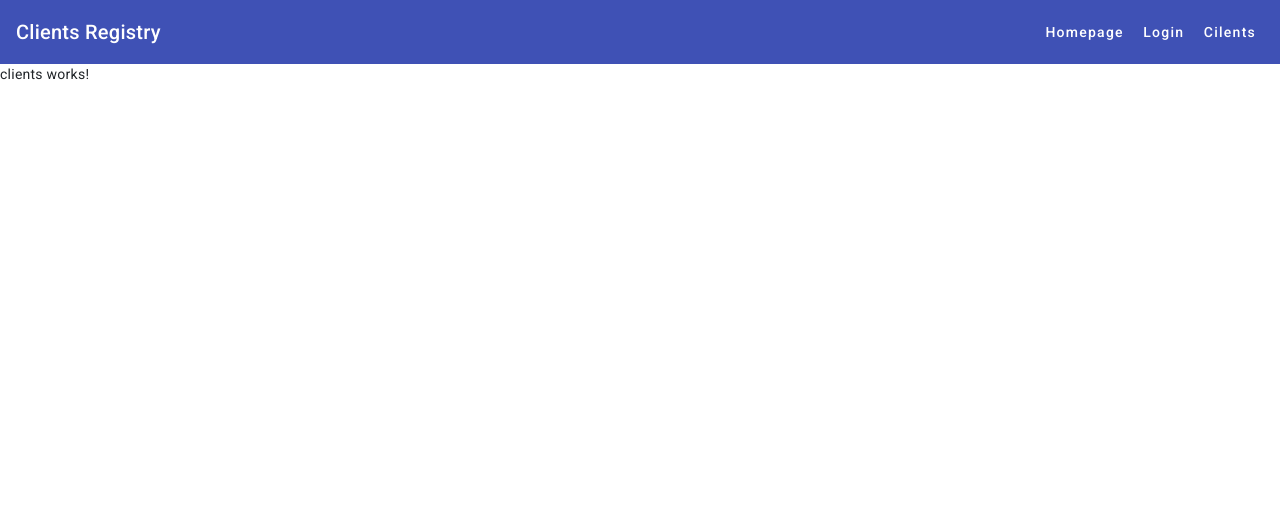
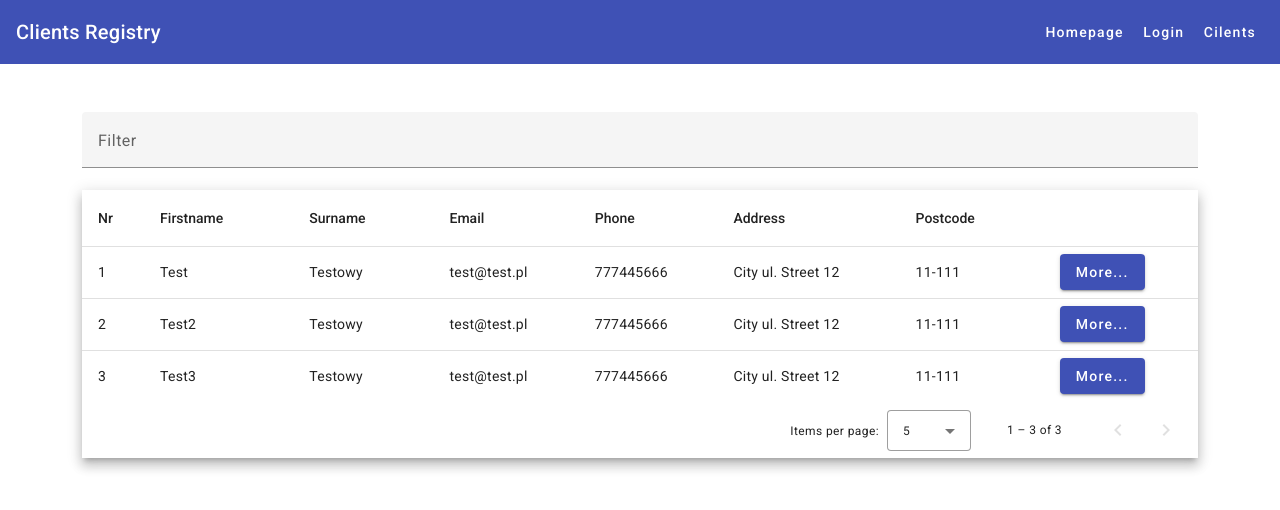
Before and after one commit to dawid-janta-lipinski/customers-registry, an Angular app: page /clients in a window 1280 px wide. Shown: the top 510 px of the page. Built offline with nearby package versions, Linux system fonts and the light colour scheme; data requests are answered from the project's data file.

Commit message:
clients table compononent created, working table displayed in UI

```diff
--- a/db.json
+++ b/db.json
@@ -28,6 +28,24 @@
       "phone": "777445666",
       "address": "City ul. Street 12",
       "postcode": "11-111"
+    },
+    {
+      "id": 2,
+      "firstname": "Test2",
+      "surname": "Testowy",
+      "email": "test@test.pl",
+      "phone": "777445666",
+      "address": "City ul. Street 12",
+      "postcode": "11-111"
+    },
+    {
+      "id": 3,
+      "firstname": "Test3",
+      "surname": "Testowy",
+      "email": "test@test.pl",
+      "phone": "777445666",
+      "address": "City ul. Street 12",
+      "postcode": "11-111"
     }
   ]
 }
--- a/src/app/app.component.html
+++ b/src/app/app.component.html
@@ -1,4 +1,6 @@
 <app-header></app-header>
 <main>
+  <div class="container">
     <router-outlet></router-outlet>
+  </div>
 </main>
--- /dev/null
+++ b/src/app/modules/clients/clients-table/clients-table.component.html
@@ -0,0 +1,80 @@
+<section class="mt-5">
+  <mat-form-field>
+    <mat-label>Filter</mat-label>
+    <input
+      matInput
+      (keyup)="applyFilter($event)"
+      placeholder="write something.."
+      #input
+    />
+  </mat-form-field>
+
+  <div class="mat-elevation-z8">
+    <table mat-table [dataSource]="dataSource" matSort>
+      <!-- nr Column -->
+      <ng-container matColumnDef="nr">
+        <th mat-header-cell *matHeaderCellDef>Nr</th>
+        <td mat-cell *matCellDef="let row; index as i">{{ i + 1 }}</td>
+      </ng-container>
+
+      <!-- firstname Column -->
+      <ng-container matColumnDef="firstname">
+        <th mat-header-cell *matHeaderCellDef mat-sort-header>Firstname</th>
+        <td mat-cell *matCellDef="let row">{{ row.firstname }}</td>
+      </ng-container>
+
+      <!-- surname Column -->
+      <ng-container matColumnDef="surname">
+        <th mat-header-cell *matHeaderCellDef mat-sort-header>Surname</th>
+        <td mat-cell *matCellDef="let row">{{ row.surname }}</td>
+      </ng-container>
+
+      <!-- email Column -->
+      <ng-container matColumnDef="email">
+        <th mat-header-cell *matHeaderCellDef mat-sort-header>Email</th>
+        <td mat-cell *matCellDef="let row">{{ row.email }}</td>
+      </ng-container>
+
+      <!-- phone Column -->
+      <ng-container matColumnDef="phone">
+        <th mat-header-cell *matHeaderCellDef mat-sort-header>Phone</th>
+        <td mat-cell *matCellDef="let row">{{ row.phone }}</td>
+      </ng-container>
+
+      <!-- email Column -->
+      <ng-container matColumnDef="address">
+        <th mat-header-cell *matHeaderCellDef mat-sort-header>Address</th>
+        <td mat-cell *matCellDef="let row">{{ row.address }}</td>
+      </ng-container>
+
+      <!-- postcode Column -->
+      <ng-container matColumnDef="postcode">
+        <th mat-header-cell *matHeaderCellDef mat-sort-header>Postcode</th>
+        <td mat-cell *matCellDef="let row">{{ row.postcode }}</td>
+      </ng-container>
+
+      <!-- buttons Column -->
+      <ng-container matColumnDef="buttons">
+        <th mat-header-cell *matHeaderCellDef mat-sort-header></th>
+        <td mat-cell *matCellDef="let row">
+          <button mat-raised-button color="primary">More...</button>
+        </td>
+      </ng-container>
+
+      <tr mat-header-row *matHeaderRowDef="displayedColumns"></tr>
+      <tr mat-row *matRowDef="let row; columns: displayedColumns"></tr>
+
+      <!-- Row shown when there is no matching data. -->
+      <tr class="mat-row" *matNoDataRow>
+        <td class="mat-cell" colspan="4">
+          No data matching the filter "{{ input.value }}"
+        </td>
+      </tr>
+    </table>
+
+    <mat-paginator
+      [pageSizeOptions]="[5, 10, 25, 100]"
+      aria-label="Select page"
+    ></mat-paginator>
+  </div>
+</section>
--- /dev/null
+++ b/src/app/modules/clients/clients-table/clients-table.component.ts
@@ -0,0 +1,52 @@
+import { AfterViewInit, Component, ViewChild } from '@angular/core';
+import { MatPaginator } from '@angular/material/paginator';
+import { MatSort } from '@angular/material/sort';
+import { MatTableDataSource } from '@angular/material/table';
+import { Client } from 'app/modules/core/models/client.model';
+import { ClientsService } from 'app/modules/core/services/clients.service';
+
+@Component({
+  selector: 'app-clients-table',
+  templateUrl: './clients-table.component.html',
+  styleUrls: ['./clients-table.component.scss'],
+})
+export class ClientsTableComponent implements AfterViewInit {
+  displayedColumns: string[] = [
+    'nr',
+    'firstname',
+    'surname',
+    'email',
+    'phone',
+    'address',
+    'postcode',
+    'buttons',
+  ];
+  dataSource!: MatTableDataSource<Client>;
+
+  @ViewChild(MatPaginator) paginator!: MatPaginator;
+  @ViewChild(MatSort) sort!: MatSort;
+
+  constructor(private clientsService: ClientsService) {}
+  ngAfterViewInit(): void {
+    this.clientsService.getClients().subscribe({
+      next: (clients) => {
+        this.dataSource = new MatTableDataSource(clients);
+
+        this.dataSource.paginator = this.paginator;
+        this.dataSource.sort = this.sort;
+      },
+      error: (err) => {
+        console.log(err);
+      },
+    });
+  }
+
+  applyFilter(event: Event) {
+    const filterValue = (event.target as HTMLInputElement).value;
+    this.dataSource.filter = filterValue.trim().toLowerCase();
+
+    if (this.dataSource.paginator) {
+      this.dataSource.paginator.firstPage();
+    }
+  }
+}
--- a/src/app/modules/clients/clients.component.html
+++ b/src/app/modules/clients/clients.component.html
@@ -1 +1 @@
-<p>clients works!</p>
+<app-clients-table></app-clients-table>
--- a/src/app/modules/clients/clients.module.ts
+++ b/src/app/modules/clients/clients.module.ts
@@ -2,11 +2,13 @@ import { NgModule } from '@angular/core';
 import { ClientsRoutingModule } from './clients-routing.module';
 import { ClientsComponent } from './clients.component';
 import { SharedModule } from '../shared/shared.module';
+import { ClientsTableComponent } from './clients-table/clients-table.component';
 
 
 @NgModule({
   declarations: [
-    ClientsComponent
+    ClientsComponent,
+    ClientsTableComponent
   ],
   imports: [
     SharedModule,
--- a/src/app/modules/core/services/clients.service.ts
+++ b/src/app/modules/core/services/clients.service.ts
@@ -12,9 +12,9 @@ export class ClientsService {
 
   constructor(private http: HttpClient) {}
 
-  getClient(): Observable<Client[]> {
+  getClients(): Observable<Client[]> {
     return this.http
-      .get<ClientResponse[]>(`${this.apiUrl}`)
+      .get<ClientResponse[]>(`${this.apiUrl}/clients`)
       .pipe(
         map((clients) =>
           clients.map(
--- a/src/app/modules/shared/material/material.module.ts
+++ b/src/app/modules/shared/material/material.module.ts
@@ -4,6 +4,9 @@ import { MatToolbarModule } from '@angular/material/toolbar';
 import { MatFormFieldModule } from '@angular/material/form-field';
 import { MatIconModule } from '@angular/material/icon';
 import { MatInputModule } from '@angular/material/input';
+import { MatTableModule } from '@angular/material/table';
+import { MatSortModule } from '@angular/material/sort';
+import { MatPaginatorModule } from '@angular/material/paginator';
 
 @NgModule({
   declarations: [],
@@ -13,6 +16,9 @@ import { MatInputModule } from '@angular/material/input';
     MatFormFieldModule,
     MatIconModule,
     MatInputModule,
+    MatTableModule,
+    MatSortModule,
+    MatPaginatorModule,
   ],
 })
 export class MaterialModule {}
```
Also changed, not shown: src/app/modules/clients/clients-table/clients-table.component.scss (added), 1 other file (tests, documents, lock files or other folders).
